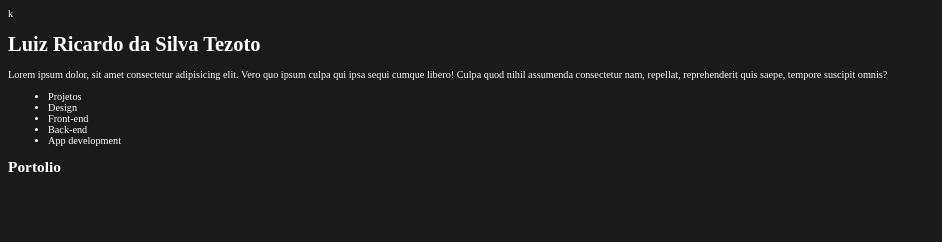
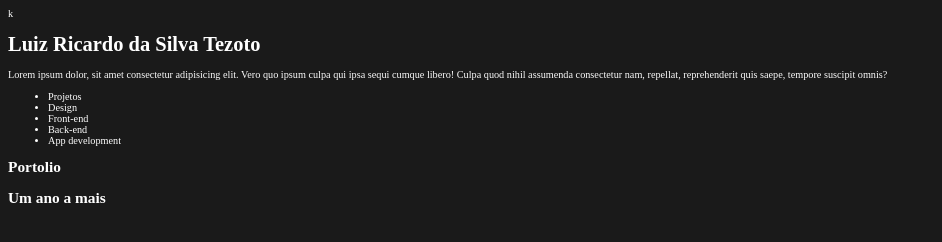
Before and after one commit to luuizz/desafio-cooder, a plain HTML site: page index.html in a window 1280 px wide. Shown: the whole page, without its empty margins (0-942 px from the left). Drawn offline with Linux system fonts and the light colour scheme.

Commit message:
novas infos

```diff
--- a/index.html
+++ b/index.html
@@ -20,5 +20,11 @@
     <div class="container">
         <h2>Portolio</h2>
     </div>
+    <section class="levels-skills">
+        <div class="container">
+            <h2>Um ano a mais</h2>
+        </div>
+    </section>
+
 </body>
 </html>
```
